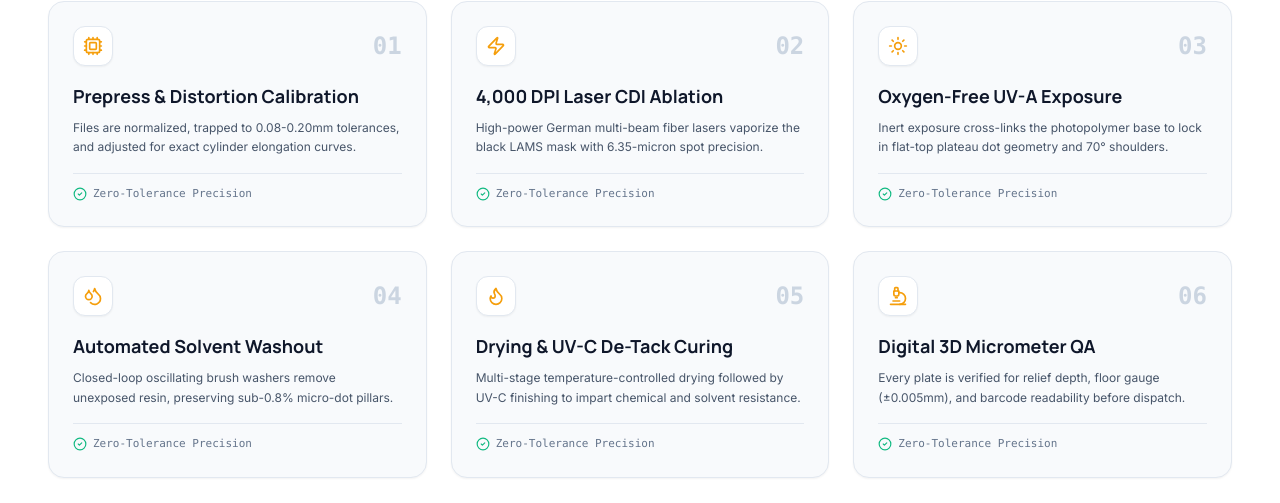
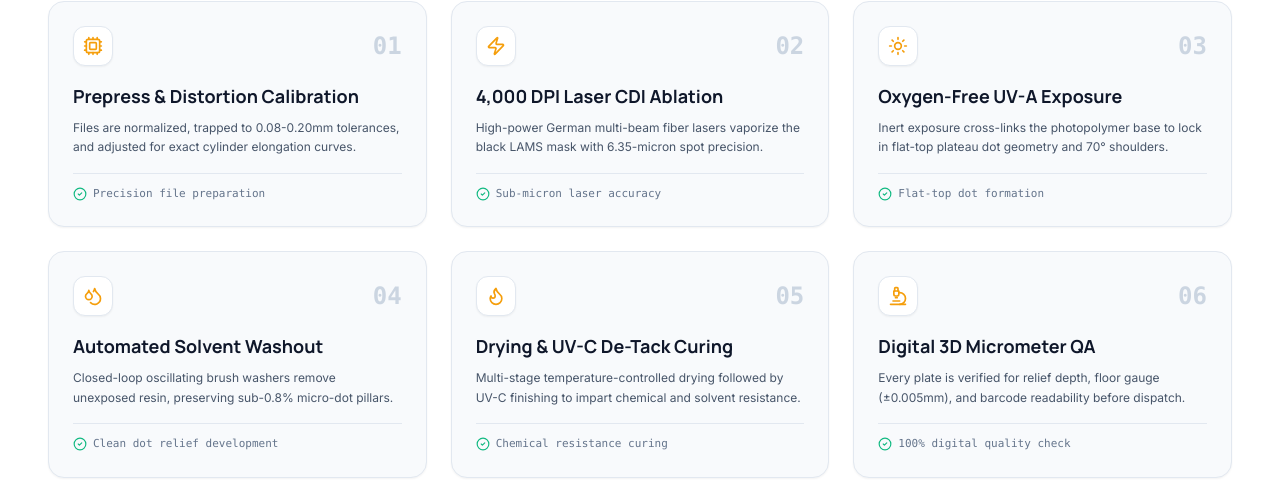
Before and after one commit to saqibvohra93/flexo-process-website, a React (Vite) app: page / in a window 1280 px wide. Shown: the part 4840-5343 px from the top of the page. Built offline with nearby package versions, Linux system fonts and the light colour scheme.

Commit message:
Replace duplicated 'Zero-Tolerance Precision' with unique taglines for each process step

```diff
--- a/src/components/WorkflowSection.tsx
+++ b/src/components/WorkflowSection.tsx
@@ -7,37 +7,43 @@ export const WorkflowSection: React.FC = () => {
       step: '01',
       title: 'Prepress & Distortion Calibration',
       desc: 'Files are normalized, trapped to 0.08-0.20mm tolerances, and adjusted for exact cylinder elongation curves.',
-      icon: <Cpu className="w-5 h-5 text-amber-500" />
+      icon: <Cpu className="w-5 h-5 text-amber-500" />,
+      tagline: 'Precision file preparation'
     },
     {
       step: '02',
       title: '4,000 DPI Laser CDI Ablation',
       desc: 'High-power German multi-beam fiber lasers vaporize the black LAMS mask with 6.35-micron spot precision.',
-      icon: <Zap className="w-5 h-5 text-amber-500" />
+      icon: <Zap className="w-5 h-5 text-amber-500" />,
+      tagline: 'Sub-micron laser accuracy'
     },
     {
       step: '03',
       title: 'Oxygen-Free UV-A Exposure',
       desc: 'Inert exposure cross-links the photopolymer base to lock in flat-top plateau dot geometry and 70° shoulders.',
-      icon: <Sun className="w-5 h-5 text-amber-500" />
+      icon: <Sun className="w-5 h-5 text-amber-500" />,
+      tagline: 'Flat-top dot formation'
     },
     {
       step: '04',
       title: 'Automated Solvent Washout',
       desc: 'Closed-loop oscillating brush washers remove unexposed resin, preserving sub-0.8% micro-dot pillars.',
-      icon: <Droplets className="w-5 h-5 text-amber-500" />
+      icon: <Droplets className="w-5 h-5 text-amber-500" />,
+      tagline: 'Clean dot relief development'
     },
     {
       step: '05',
       title: 'Drying & UV-C De-Tack Curing',
       desc: 'Multi-stage temperature-controlled drying followed by UV-C finishing to impart chemical and solvent resistance.',
-      icon: <Flame className="w-5 h-5 text-amber-500" />
+      icon: <Flame className="w-5 h-5 text-amber-500" />,
+      tagline: 'Chemical resistance curing'
     },
     {
       step: '06',
       title: 'Digital 3D Micrometer QA',
       desc: 'Every plate is verified for relief depth, floor gauge (±0.005mm), and barcode readability before dispatch.',
-      icon: <Microscope className="w-5 h-5 text-amber-500" />
+      icon: <Microscope className="w-5 h-5 text-amber-500" />,
+      tagline: '100% digital quality check'
     }
   ];
 
@@ -86,7 +92,7 @@ export const WorkflowSection: React.FC = () => {
 
               <div className="mt-4 pt-3 border-t border-slate-200 flex items-center gap-1.5 text-[11px] font-mono text-slate-500">
                 <CheckCircle2 className="w-3.5 h-3.5 text-emerald-500" />
-                <span>Zero-Tolerance Precision</span>
+                <span>{s.tagline}</span>
               </div>
             </div>
           ))}
```
